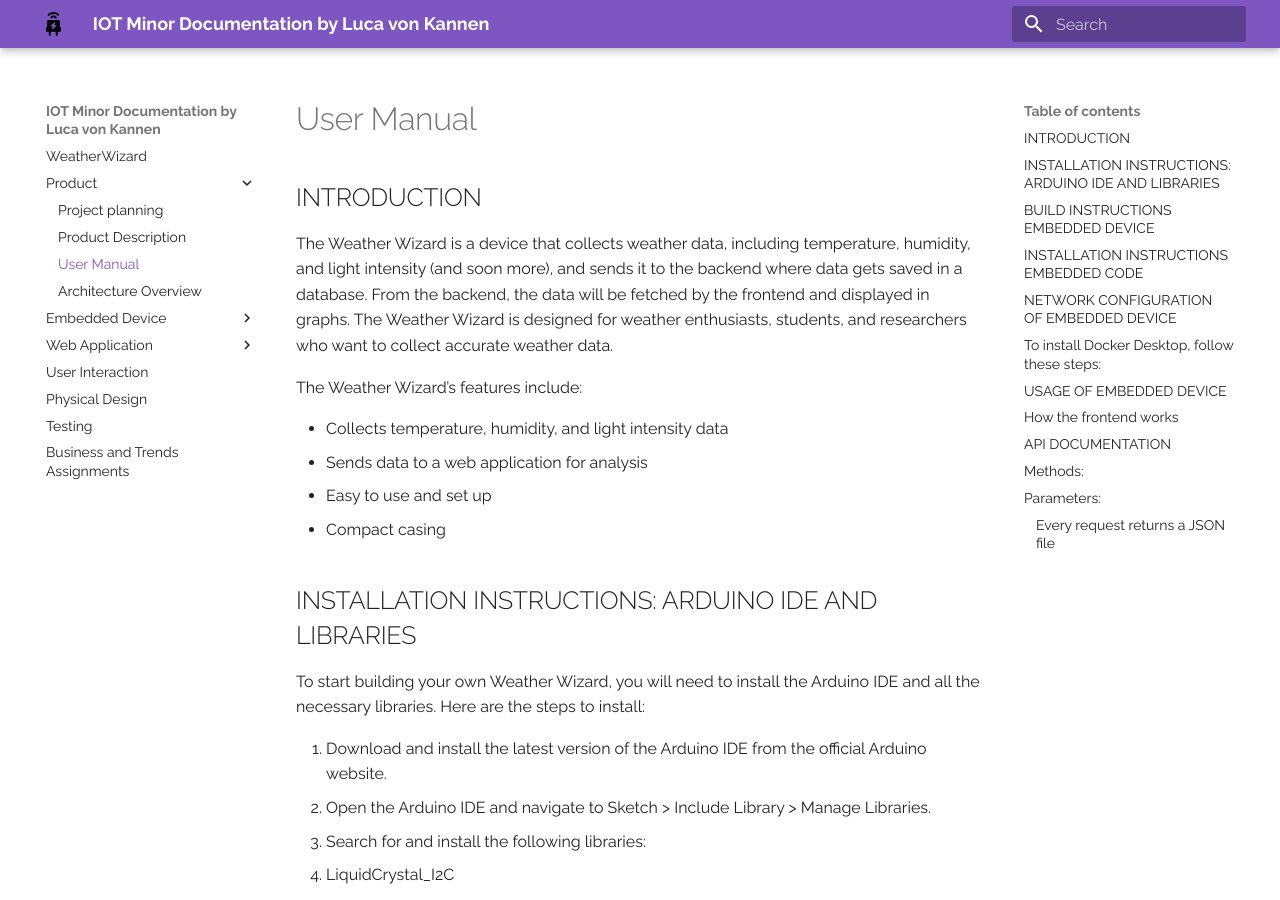
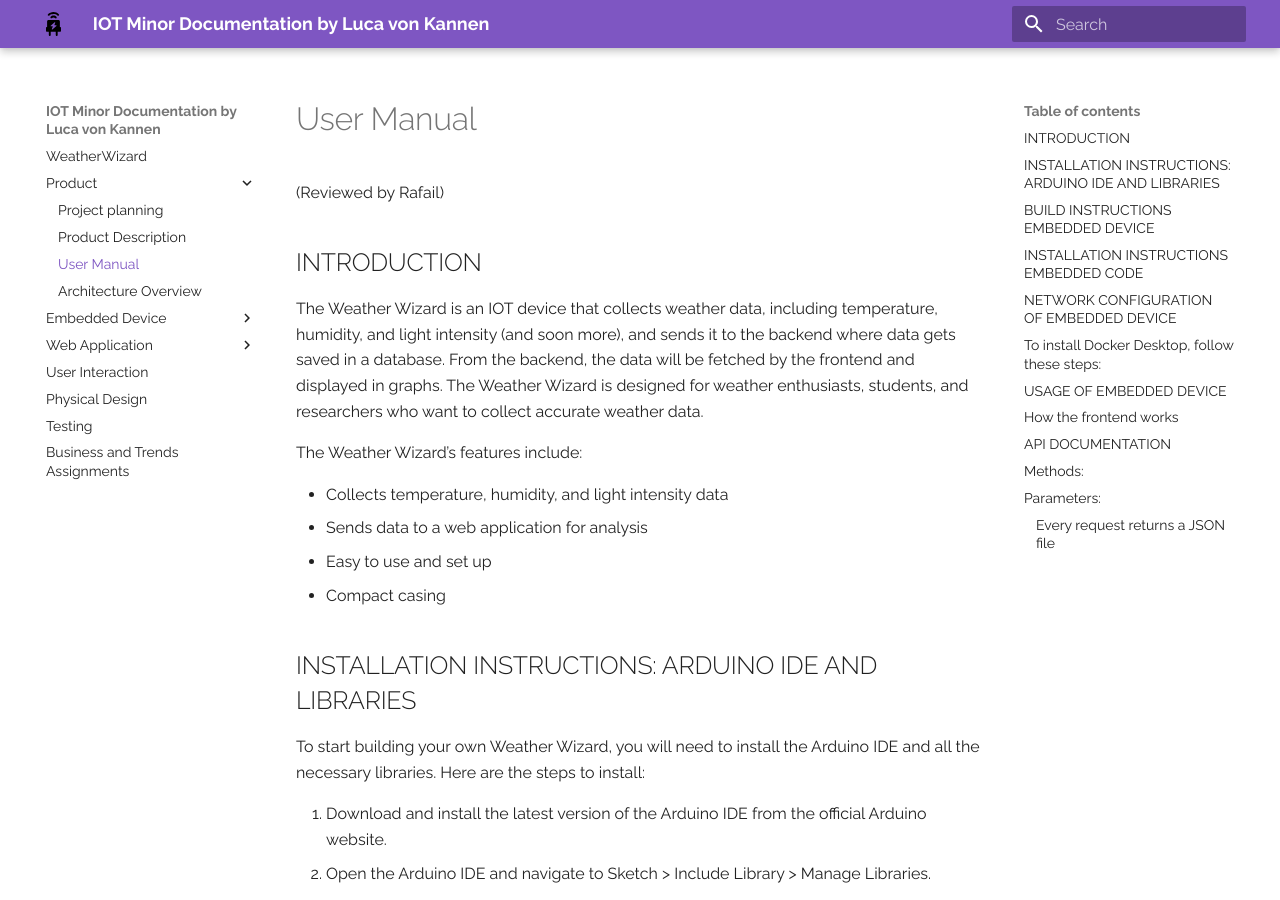
Before and after one commit to lv042/Weather-Wizard, an MkDocs documentation site: the page built from docs/user_manual.md, in a window 1280 px wide and 900 px high. Built offline with MkDocs 1.6.1 and Material for MkDocs 9.7.7, drawn with Linux system fonts in a browser that asks for light colours; some of the changed text lies outside the part shown.

Commit message:
Added reviewer to the top of the docs

```diff
--- a/docs/user_manual.md
+++ b/docs/user_manual.md
@@ -1,10 +1,10 @@
 # User Manual
 
-
+(Reviewed by Rafail)
 
 
 ## INTRODUCTION
-The Weather Wizard is a device that collects weather data, including temperature, humidity, and light intensity (and soon more), and sends it to the backend where data gets saved in a database. From the backend, the data will be fetched
+The Weather Wizard is an IOT device that collects weather data, including temperature, humidity, and light intensity (and soon more), and sends it to the backend where data gets saved in a database. From the backend, the data will be fetched
 by the frontend and displayed in graphs. The Weather Wizard is designed for weather enthusiasts, students, and researchers who want to collect accurate weather data.
 
 
```
Also changed, not shown: other parts of docs/user_manual.md (+2 -2 lines).
